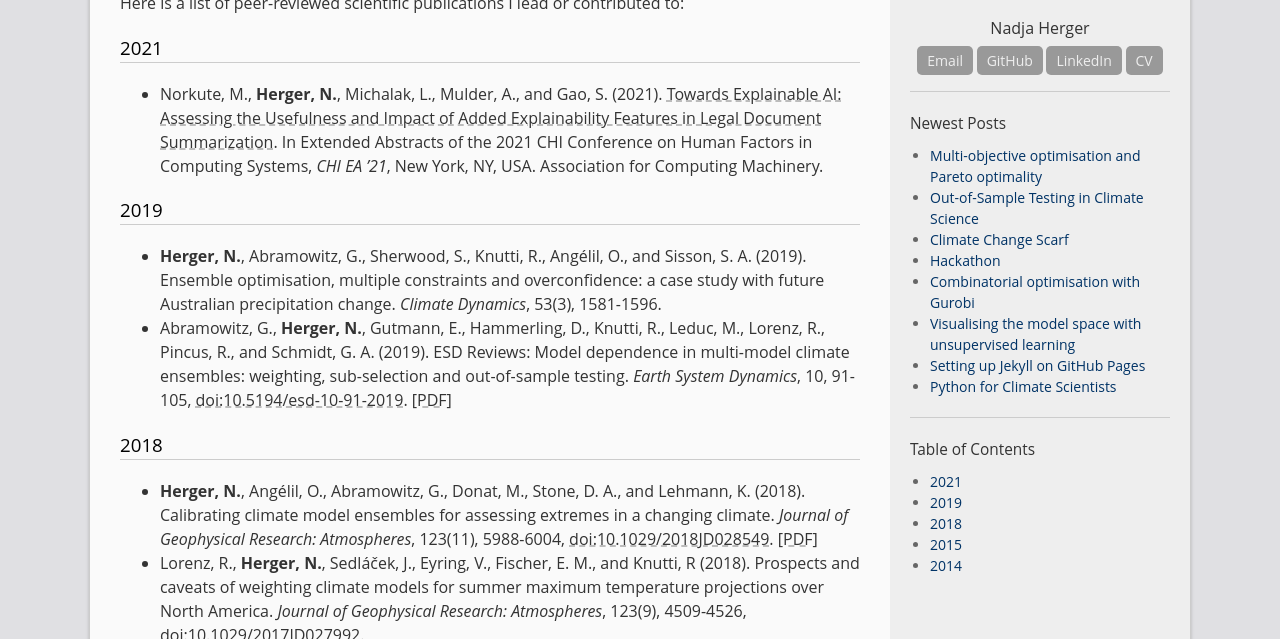
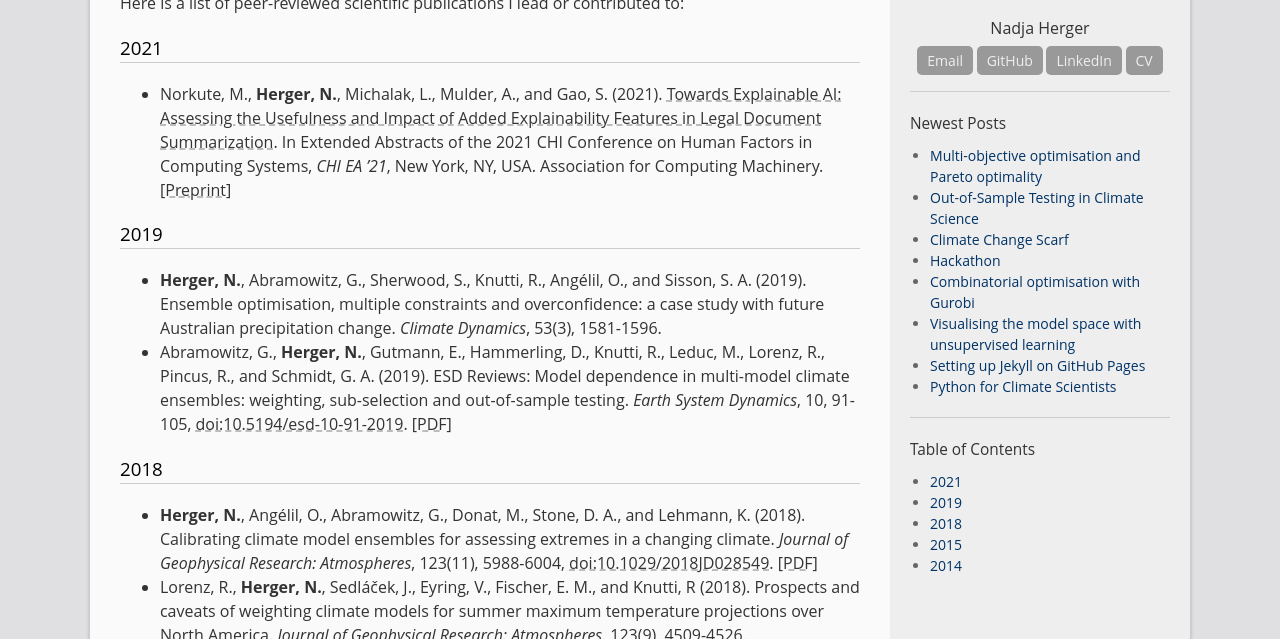
Before and after one commit to oliverangelil/oliverangelil.github.io, a Jekyll site: the page built from publications.md, in a window 1280 px wide and 900 px high, cut to the strip 261-900 px from the top of the window. Built offline with Jekyll 4.4.1, drawn with Linux system fonts in a browser that asks for light colours.

Commit message:
add preprint link

```diff
--- a/publications.md
+++ b/publications.md
@@ -7,7 +7,7 @@ nocomments: true
 
 Here is a list of peer-reviewed scientific publications I lead or contributed to:
 ### 2021
-* Norkute, M., **Herger, N.**, Michalak, L., Mulder, A., and Gao, S. (2021). [Towards Explainable AI: Assessing the Usefulness and Impact of Added Explainability Features in Legal Document Summarization](https://dl.acm.org/doi/10.1145/3411763.3443441). In Extended Abstracts of the 2021 CHI Conference on Human Factors in Computing Systems, *CHI EA ’21*, New York, NY, USA. Association for Computing Machinery.
+* Norkute, M., **Herger, N.**, Michalak, L., Mulder, A., and Gao, S. (2021). [Towards Explainable AI: Assessing the Usefulness and Impact of Added Explainability Features in Legal Document Summarization](https://dl.acm.org/doi/10.1145/3411763.3443441). In Extended Abstracts of the 2021 CHI Conference on Human Factors in Computing Systems, *CHI EA ’21*, New York, NY, USA. Association for Computing Machinery. [[Preprint]](https://mildanor.github.io/assets/NorkuteXAI.pdf)
 
 ### 2019
 * **Herger, N.**, Abramowitz, G., Sherwood, S., Knutti, R., Angélil, O., and Sisson, S. A. (2019). Ensemble optimisation, multiple constraints and overconfidence: a case study with future Australian precipitation change. *Climate Dynamics*, 53(3), 1581-1596.
```
